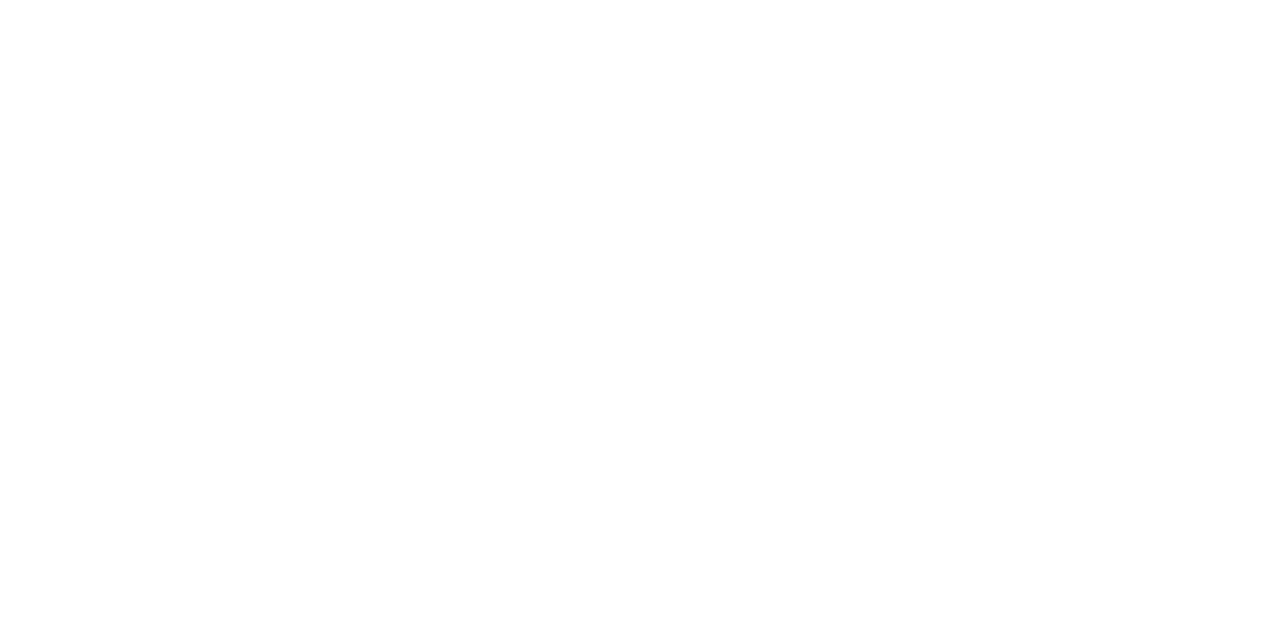
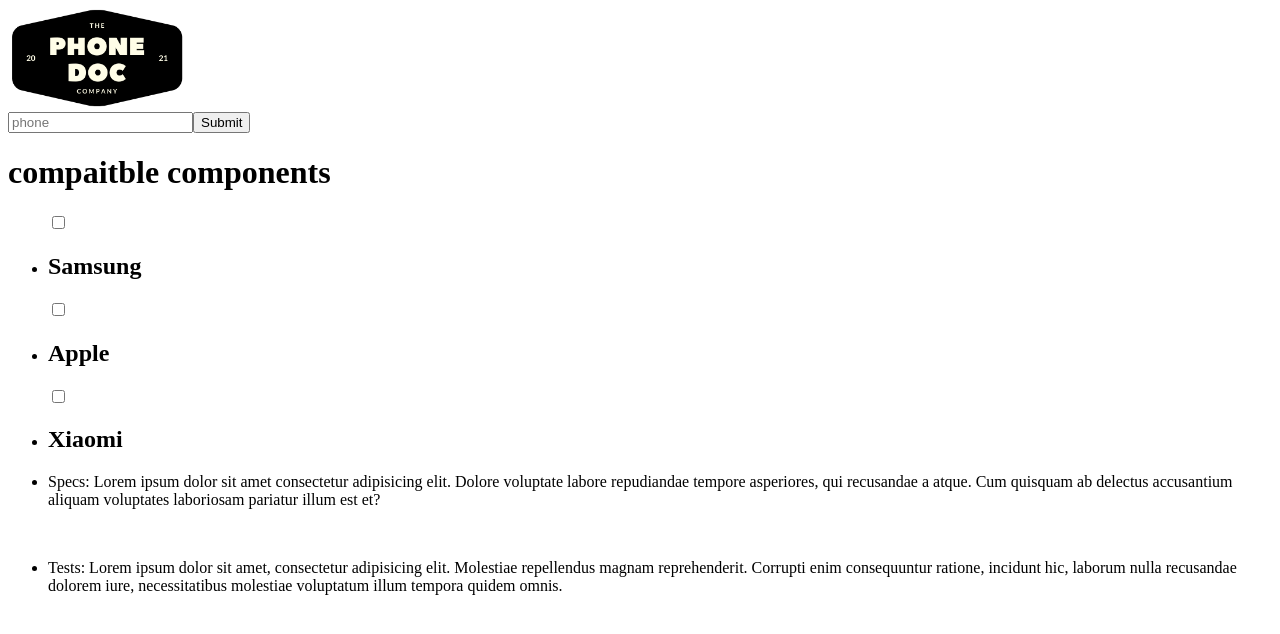
Before and after one commit to mredmalak/phonedoc-responsivewebdesign, a plain HTML site: page index.html in a window 1280 px wide. Drawn offline with Linux system fonts and the light colour scheme.

Commit message:
unordered-lists && submit

```diff
--- a/index.html
+++ b/index.html
@@ -2,11 +2,53 @@
 <html>
   <head>
     <meta charset="utf-8" />
+    <meta name="viewport" content="width=device-width, initial-scale=1.0" />
     <title>phonedoc</title>
+    <link rel="stylesheet" href="./style.css" />
   </head>
   <body>
-    <header></header>
-    <main></main>
+    <header>
+      <img class="logo-filler" src="./PHONE DOC.png" alt="phonedoc-logo" />
+      <form action="phonedocpedia"><input type="text" placeholder="phone"><button type="submit">Submit</button></form>
+      </form>
+    </header>
+    <main>
+      <h1>compaitble components</h1>
+    <nav class= "your-phonedocpedia">
+       <ul>
+        <label>
+        <input id="onebrand" value="samsung" type="checkbox" name="brands"><li class= "your-phonedocpedia" checked><h2>Samsung</h2></li>
+        </label>
+        <label>
+        <input id= "twobrand" value="apple" type="checkbox" name="brands"><li class= "your-phonedocpedia" checked><h2>Apple</h2></li>
+        </label>
+        <label>
+        <input id= "threebrand" value="xiaomi" type="checkbox" name="brands"><li class= "your-phonedocpedia" checked><h2>Xiaomi</h2></li>
+        </label>
+      </ul>
+    </nav>
+      <ul>
+        <li>
+          <p>
+            Specs: Lorem ipsum dolor sit amet consectetur adipisicing elit.
+            Dolore voluptate labore repudiandae tempore asperiores, qui
+            recusandae a atque. Cum quisquam ab delectus accusantium aliquam
+            voluptates laboriosam pariatur illum est et?
+          </p>
+          <a href="#"></a><img src="" alt="" /></a>
+        </li>
+        <li>
+          <p>
+            Tests: Lorem ipsum dolor sit amet, consectetur adipisicing elit.
+            Molestiae repellendus magnam reprehenderit. Corrupti enim
+            consequuntur ratione, incidunt hic, laborum nulla recusandae dolorem
+            iure, necessitatibus molestiae voluptatum illum tempora quidem
+            omnis.
+          </p>
+          <a href="#"><img src="" alt="" /></a>
+        </li>
+      </ul>
+    </main>
     <footer></footer>
   </body>
 </html>
--- a/style.css
+++ b/style.css
@@ -0,0 +1,3 @@
+.logo-filler {
+  height: 100px;
+}
```
